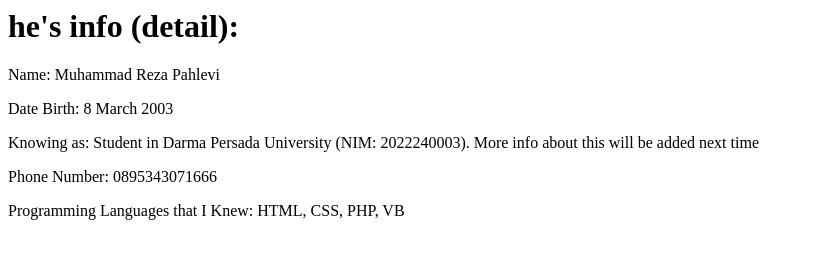
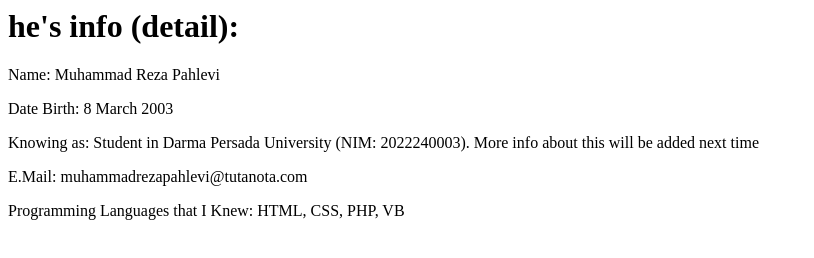
Before and after one commit to taggereza/taggereza.github.io, a plain HTML site: page newto.html in a window 1280 px wide. Shown: the whole page, without its empty margins (0-814 px from the left). Drawn offline with Linux system fonts and the light colour scheme.

Commit message:
Update newto.html

```diff
--- a/newto.html
+++ b/newto.html
@@ -6,7 +6,7 @@
     <p>Name: Muhammad Reza Pahlevi</p>
     <p>Date Birth: 8 March 2003</p>
     <p>Knowing as: Student in Darma Persada University (NIM: 2022240003). More info about this will be added next time</p>
-    <p>Phone Number: 0895343071666</p>
+    <p>E.Mail: muhammadrezapahlevi@tutanota.com</p>
     <p>Programming Languages that I Knew: HTML, CSS, PHP, VB</p>
     </body>
 </html>
```
